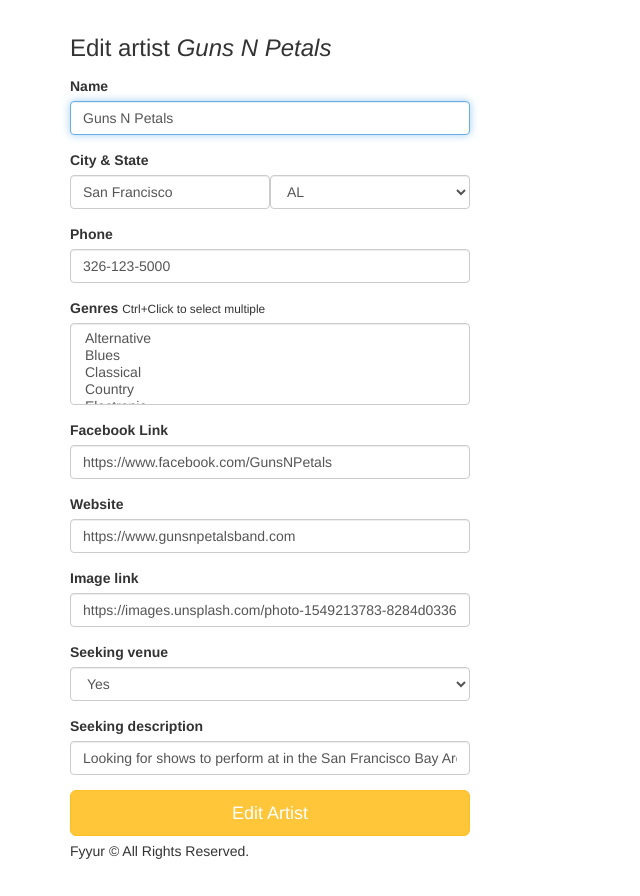
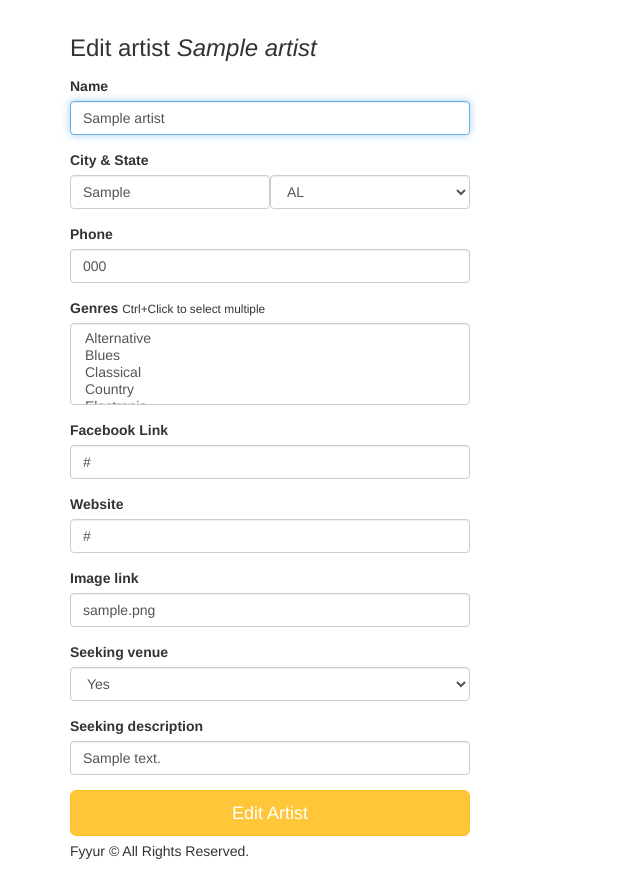
Before and after one commit to hassanRadwa/Fyyur, a Flask app: page /artists/1/edit in a window 1280 px wide. Shown: the part 60-956 px from the top of the page, without its empty margins (0-640 px from the left). Run offline with Flask 2, Linux system fonts and the light colour scheme; tables that the repository leaves empty hold one stand-in row (values such as "Sample post"); some libraries are stand-ins or nearby versions.

Commit message:
edit venue and artisr is working and dynamically added

```diff
--- a/projects/01_fyyur/starter_code/app.py
+++ b/projects/01_fyyur/starter_code/app.py
@@ -91,6 +91,60 @@ def format_datetime(value, format='medium'):
   return babel.dates.format_datetime(date, format)
 
 app.jinja_env.filters['datetime'] = format_datetime
+
+def convertListToString(txtlist):
+  txt=''
+  for value in txtlist:
+    txt = txt+value+','
+  txt = txt[:-1] # remove last char ','
+  return txt
+def strToBool(x):
+  if x.lower() == 'true' :
+    out = True
+  else:
+    out = False
+  return out
+
+def addValuesFromFormInDb(f,txt):
+  #txt ex 'venue-add' or 'venue-edit-venue_id'
+  #venue or artist
+  modelType=txt.split('-')[0]
+  #add or edit
+  formType=txt.split('-')[1]
+  try:
+    if formType == 'add' and modelType == 'venue':
+      newModel = Venue()
+    elif formType == 'edit' and modelType == 'venue':
+      ModelId  = txt.split('-')[2]
+      newModel = Venue.query.filter(Venue.id == ModelId).first()
+    elif formType == 'add' and modelType == 'artist':
+      newModel = Artist()
+    elif formType == 'edit' and modelType == 'artist':
+      ModelId  = txt.split('-')[2]
+      newModel = Artist.query.filter(Artist.id == ModelId).first()
+    #get data from form and assign it to model
+    for attr in f.keys():
+      # print('attr: ',attr)
+      # print('newVenue.'+attr+' = convertListToString(f.getlist(\''+attr+'\'))')
+      exec('newModel.'+attr+' = convertListToString(f.getlist(\''+attr+'\'))')
+      # exec('print(\'newVenue.'+attr+' : \'+newVenue.'+attr+')')
+    if modelType == 'venue':
+      newModel.seeking_talent  = strToBool(newModel.seeking_talent)
+    elif modelType == 'artist':
+      newModel.seeking_venue   = strToBool(newModel.seeking_venue)
+    if formType == 'add':
+      db.session.add(newModel)
+    db.session.commit()
+    # on successful db insert, flash success
+    flash(modelType.capitalize() + ' ' + f['name'] + ' was successfully ' +formType+ 'ed!')
+  except:# TODO: on unsuccessful db insert, flash an error instead.
+  # e.g., flash('An error occurred. Venue ' + data.name + ' could not be listed.')
+  # see: http://flask.pocoo.org/docs/1.0/patterns/flashing/
+    db.session.rollback()
+    flash('An error occurred. ' + modelType.capitalize() + ' ' + f['name'] + ' could not be ' + formType + 'ed.')
+  finally:
+    db.session.close()
+
 
 #----------------------------------------------------------------------------#
 # Controllers.
@@ -323,43 +377,10 @@ def create_venue_form():
 def create_venue_submission():
   # TODO: insert form data as a new Venue record in the db, instead
   # TODO: modify data to be the data object returned from db insertion
-  try:
-    genrestxt=''
-    f = request.form
-    # for key in f.keys():
-    #   for value in f.getlist(key):
-    #     print (key,":",value)
+  #xxx
 
-    for value in f.getlist('genres'):
-      genrestxt = genrestxt+value+','
-    genrestxt = genrestxt[:-1] # remove last char ','
-    newVenue = Venue()
-    newVenue.genres              = genrestxt
-    newVenue.name                = f.get('name')
-    newVenue.city                = f.get('city')
-    newVenue.state               = f.get('state')
-    newVenue.address             = f.get('address')
-    newVenue.phone               = f.get('phone')
-    newVenue.website             = f.get('website')
-    newVenue.facebook_link       = f.get('facebook_link')
-    if f.get('seeking_talent').lower() == 'true' :
-      newVenue.seeking_talent       = True
-    else:
-      newVenue.seeking_talent       = False
-    newVenue.seeking_description = f.get('seeking_description')
-    newVenue.image_link          = f.get('image_link')
-    attrs = vars(newVenue)
-    db.session.add(newVenue)
-    db.session.commit()
-    # on successful db insert, flash success
-    flash('Venue ' + request.form['name'] + ' was successfully listed!')
-  except:# TODO: on unsuccessful db insert, flash an error instead.
-  # e.g., flash('An error occurred. Venue ' + data.name + ' could not be listed.')
-  # see: http://flask.pocoo.org/docs/1.0/patterns/flashing/
-    db.session.rollback()
-    flash('An error occurred. Artist ' + request.form['name'] + ' could not be listed.')
-  finally:
-    db.session.close()
+  f = request.form
+  addValuesFromFormInDb(f,'venue-add')
   return render_template('pages/home.html')
 
 @app.route('/venues/<venue_id>', methods=['DELETE'])
@@ -544,27 +565,83 @@ def show_artist(artist_id):
 @app.route('/artists/<int:artist_id>/edit', methods=['GET'])
 def edit_artist(artist_id):
   form = ArtistForm()
-  artist={
-    "id": 4,
-    "name": "Guns N Petals",
-    "genres": ["Rock n Roll"],
-    "city": "San Francisco",
-    "state": "CA",
-    "phone": "326-123-5000",
-    "website": "https://www.gunsnpetalsband.com",
-    "facebook_link": "https://www.facebook.com/GunsNPetals",
-    "seeking_venue": True,
-    "seeking_description": "Looking for shows to perform at in the San Francisco Bay Area!",
-    "image_link": "https://images.unsplash.com/photo-1549213783-8284d0336c4f?ixlib=rb-1.2.1&ixid=eyJhcHBfaWQiOjEyMDd9&auto=format&fit=crop&w=300&q=80"
+  # artist={
+  #   "id": 4,
+  #   "name": "Guns N Petals",
+  #   "genres": ["Rock n Roll"],
+  #   "city": "San Francisco",
+  #   "state": "CA",
+  #   "phone": "326-123-5000",
+  #   "website": "https://www.gunsnpetalsband.com",
+  #   "facebook_link": "https://www.facebook.com/GunsNPetals",
+  #   "seeking_venue": True,
+  #   "seeking_description": "Looking for shows to perform at in the San Francisco Bay Area!",
+  #   "image_link": "https://images.unsplash.com/photo-1549213783-8284d0336c4f?ixlib=rb-1.2.1&ixid=eyJhcHBfaWQiOjEyMDd9&auto=format&fit=crop&w=300&q=80"
+  # }
+  # TODO: populate form with fields from artist with ID <artist_id>
+
+  #select all veneue data
+  s_artist = Artist.query.filter(Artist.id == artist_id).first()
+  genresArtist = s_artist.genres.split(",")
+  # glist=[]
+  # for g in genresVenue:
+  #   glist.append(('id',g))
+
+  artist = {
+    "id":                   s_artist.id,
+    "name":                 s_artist.name,
+    "genres":               genresArtist,
+    "city":                 s_artist.city,
+    "state":                s_artist.state,
+    "phone":                s_artist.phone,
+    "website":              s_artist.website,
+    "facebook_link":        s_artist.facebook_link,
+    "seeking_venue":       s_artist.seeking_venue,
+    "seeking_description":  s_artist.seeking_description,
+    "image_link":           s_artist.image_link
   }
-  # TODO: populate form with fields from artist with ID <artist_id>
+  # members = [attr for attr in dir(s_venue) if not callable(getattr(s_venue, attr)) and not attr.startswith("_")]
+  # print (members)
+  # membersForm = [attr for attr in dir(form.data) if not callable(getattr(form, attr)) and not attr.startswith("_")]
+  # print (membersForm)
+
+  # members = ['name', 'city', 'phone', 'website', 'facebook_link', 'seeking_description', 'image_link', 'genres', 'seeking_talent', 'state', 'id']
+  members = ['name', 'city', 'phone', 'website', 'facebook_link', 'seeking_description', 'image_link']
+  #members = form.keys()
+  for attr in members:
+    print('attr: ', attr)
+    print('s_artist.', attr,': ', getattr(s_artist, attr))
+    #setattr(form, attr, getattr(s_venue, attr))
+    print('form.'+attr+'.data = getattr(s_artist,\''+ attr+'\')')
+    exec('form.'+attr+'.data = getattr(s_artist,\''+ attr+'\')')
+    print('form.', attr,': ', getattr(form, attr))
+  print('loop done!')
+
+  # form.name.data                = s_venue.name
+  # form.address.data             = s_venue.address
+  # form.city.data                = s_venue.city
+  # form.phone.data               = s_venue.phone
+  # form.website.data             = s_venue.website
+  # form.facebook_link.data       = s_venue.facebook_link
+  # form.seeking_description.data = s_venue.seeking_description
+  # form.image_link.data          = s_venue.image_link
+
+  form.genres.data         = genresArtist
+  form.state.data          = s_artist.state
+  form.seeking_venue.data = str(s_artist.seeking_venue)
+  # print('form: ')
+  # for key in form:
+  #   print('form[', key,']: ', getattr(form, key))
+
+  print('form.genres', form.genres)
   return render_template('forms/edit_artist.html', form=form, artist=artist)
 
 @app.route('/artists/<int:artist_id>/edit', methods=['POST'])
 def edit_artist_submission(artist_id):
   # TODO: take values from the form submitted, and update existing
   # artist record with ID <artist_id> using the new attributes
-
+  f = request.form
+  addValuesFromFormInDb(f,'artist-edit-'+str(artist_id))
   return redirect(url_for('show_artist', artist_id=artist_id))
 
 @app.route('/venues/<int:venue_id>/edit', methods=['GET'])
@@ -587,9 +664,9 @@ def edit_venue(venue_id):
   #select all veneue data
   s_venue = Venue.query.filter(Venue.id == venue_id).first()
   genresVenue = s_venue.genres.split(",")
-  glist=[]
-  for g in genresVenue:
-    glist.append(('id',g))
+  # glist=[]
+  # for g in genresVenue:
+  #   glist.append(('id',g))
 
   venue = {
     "id":                   s_venue.id,
@@ -605,6 +682,42 @@ def edit_venue(venue_id):
     "seeking_description":  s_venue.seeking_description,
     "image_link":           s_venue.image_link
   }
+  # members = [attr for attr in dir(s_venue) if not callable(getattr(s_venue, attr)) and not attr.startswith("_")]
+  # print (members)
+  # membersForm = [attr for attr in dir(form.data) if not callable(getattr(form, attr)) and not attr.startswith("_")]
+  # print (membersForm)
+
+  # members = ['name', 'address', 'city', 'phone', 'website', 'facebook_link', 'seeking_description', 'image_link', 'genres', 'seeking_talent', 'state', 'id']
+  members = ['name', 'address', 'city', 'phone', 'website', 'facebook_link', 'seeking_description', 'image_link']
+  #members = form.keys()
+  for attr in members:
+    print('attr: ', attr)
+    print('s_venue.', attr,': ', getattr(s_venue, attr))
+    #setattr(form, attr, getattr(s_venue, attr))
+    print('form.'+attr+'.data = getattr(s_venue,\''+ attr+'\')')
+    exec('form.'+attr+'.data = getattr(s_venue,\''+ attr+'\')')
+    print('form.', attr,': ', getattr(form, attr))
+  print('loop done!')
+  print('form.address', form.address)
+
+  # form.name.data                = s_venue.name
+  # form.address.data             = s_venue.address
+  # form.city.data                = s_venue.city
+  # form.phone.data               = s_venue.phone
+  # form.website.data             = s_venue.website
+  # form.facebook_link.data       = s_venue.facebook_link
+  # form.seeking_description.data = s_venue.seeking_description
+  # form.image_link.data          = s_venue.image_link
+
+  form.genres.data         = genresVenue
+  form.state.data          = s_venue.state
+  form.seeking_talent.data = str(s_venue.seeking_talent)
+  # print('form: ')
+  # for key in form:
+  #   print('form[', key,']: ', getattr(form, key))
+
+  print('form.genres', form.genres)
+
   # TODO: populate form with values from venue with ID <venue_id>
   return render_template('forms/edit_venue.html', form=form, venue=venue)
 
@@ -612,6 +725,8 @@ def edit_venue(venue_id):
 def edit_venue_submission(venue_id):
   # TODO: take values from the form submitted, and update existing
   # venue record with ID <venue_id> using the new attributes
+  f = request.form
+  addValuesFromFormInDb(f,'venue-edit-'+str(venue_id))
   return redirect(url_for('show_venue', venue_id=venue_id))
 
 #  Create Artist
@@ -627,44 +742,38 @@ def create_artist_submission():
   # called upon submitting the new artist listing form
   # TODO: insert form data as a new Venue record in the db, instead
   # TODO: modify data to be the data object returned from db insertion
-  try:
-    genrestxt=''
-    f = request.form
-    # for key in f.keys():
-    #   for value in f.getlist(key):
-    #     print (key,":",value)
-
-    for value in f.getlist('genres'):
-      genrestxt = genrestxt+value+','
-    genrestxt = genrestxt[:-1] # remove last char ','
-    newArtist = Artist()
-    newArtist.genres              = genrestxt
-    newArtist.name                = f.get('name')
-    newArtist.city                = f.get('city')
-    newArtist.state               = f.get('state')
-    newArtist.phone               = f.get('phone')
-    newArtist.website             = f.get('website')
-    newArtist.facebook_link       = f.get('facebook_link')
-    if f.get('seeking_venue').lower() == 'true' :
-      newArtist.seeking_venue       = True
-    else:
-      newArtist.seeking_venue       = False
-    newArtist.seeking_description = f.get('seeking_description')
-    newArtist.image_link          = f.get('image_link')
-    attrs = vars(newArtist)
-    db.session.add(newArtist)
-    db.session.commit()
-    # on successful db insert, flash success
-    flash('Artist ' + request.form['name'] + ' was successfully listed!')
-  except:
-    # TODO: on unsuccessful db insert, flash an error instead.
-    # # e.g., flash('An error occurred. Artist ' + artistForm.name.data + ' could not be listed.')
-    db.session.rollback()
-    flash('An error occurred. Artist ' + request.form['name'] + ' could not be listed.')
-  finally:
-    db.session.close()
+  # try:
+  #   f = request.form
+  #   # for key in f.keys():
+  #   #   for value in f.getlist(key):
+  #   #     print (key,":",value)
+  #   newArtist = Artist()
+  #   newArtist.genres              = convertListToString(f.getlist('genres'))
+  #   newArtist.name                = f.get('name')
+  #   newArtist.city                = f.get('city')
+  #   newArtist.state               = f.get('state')
+  #   newArtist.phone               = f.get('phone')
+  #   newArtist.website             = f.get('website')
+  #   newArtist.facebook_link       = f.get('facebook_link')
+  #   #convert string to boolean
+  #   newArtist.seeking_venue       = strToBool(f.get('seeking_venue'))
+  #   newArtist.seeking_description = f.get('seeking_description')
+  #   newArtist.image_link          = f.get('image_link')
+  #   # attrs = vars(newArtist)
+  #   db.session.add(newArtist)
+  #   db.session.commit()
+  #   # on successful db insert, flash success
+  #   flash('Artist ' + request.form['name'] + ' was successfully listed!')
+  # except:
+  #   # TODO: on unsuccessful db insert, flash an error instead.
+  #   # # e.g., flash('An error occurred. Artist ' + artistForm.name.data + ' could not be listed.')
+  #   db.session.rollback()
+  #   flash('An error occurred. Artist ' + request.form['name'] + ' could not be listed.')
+  # finally:
+  #   db.session.close()
+  f = request.form
+  addValuesFromFormInDb(f,'artist-add')
   return render_template('pages/home.html')
-
 
 #  Shows
 #  ----------------------------------------------------------------
```
Also changed, not shown: projects/01_fyyur/starter_code/templates/forms/edit_venue.html (+11 -11 lines), 5 other files.
